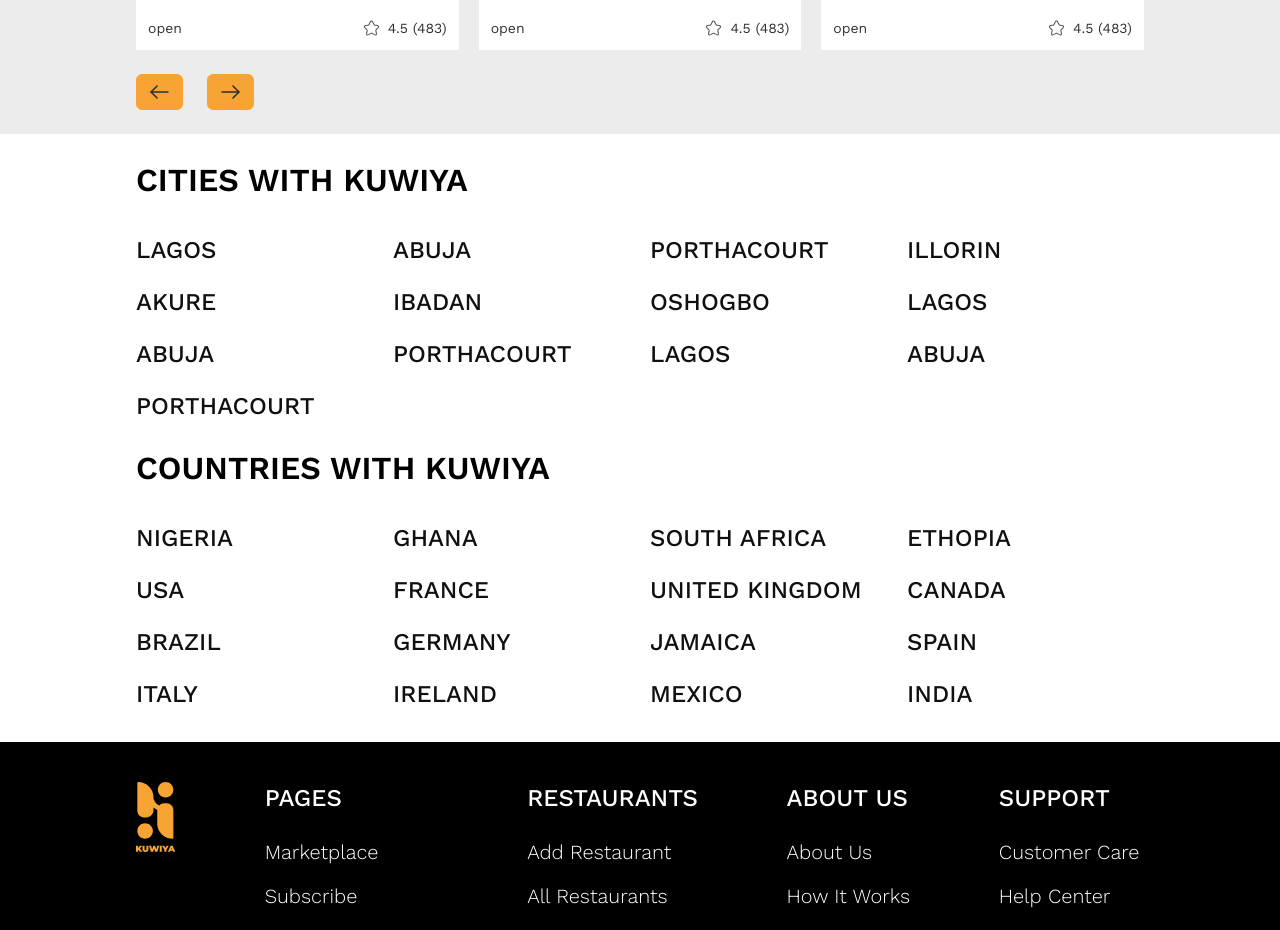
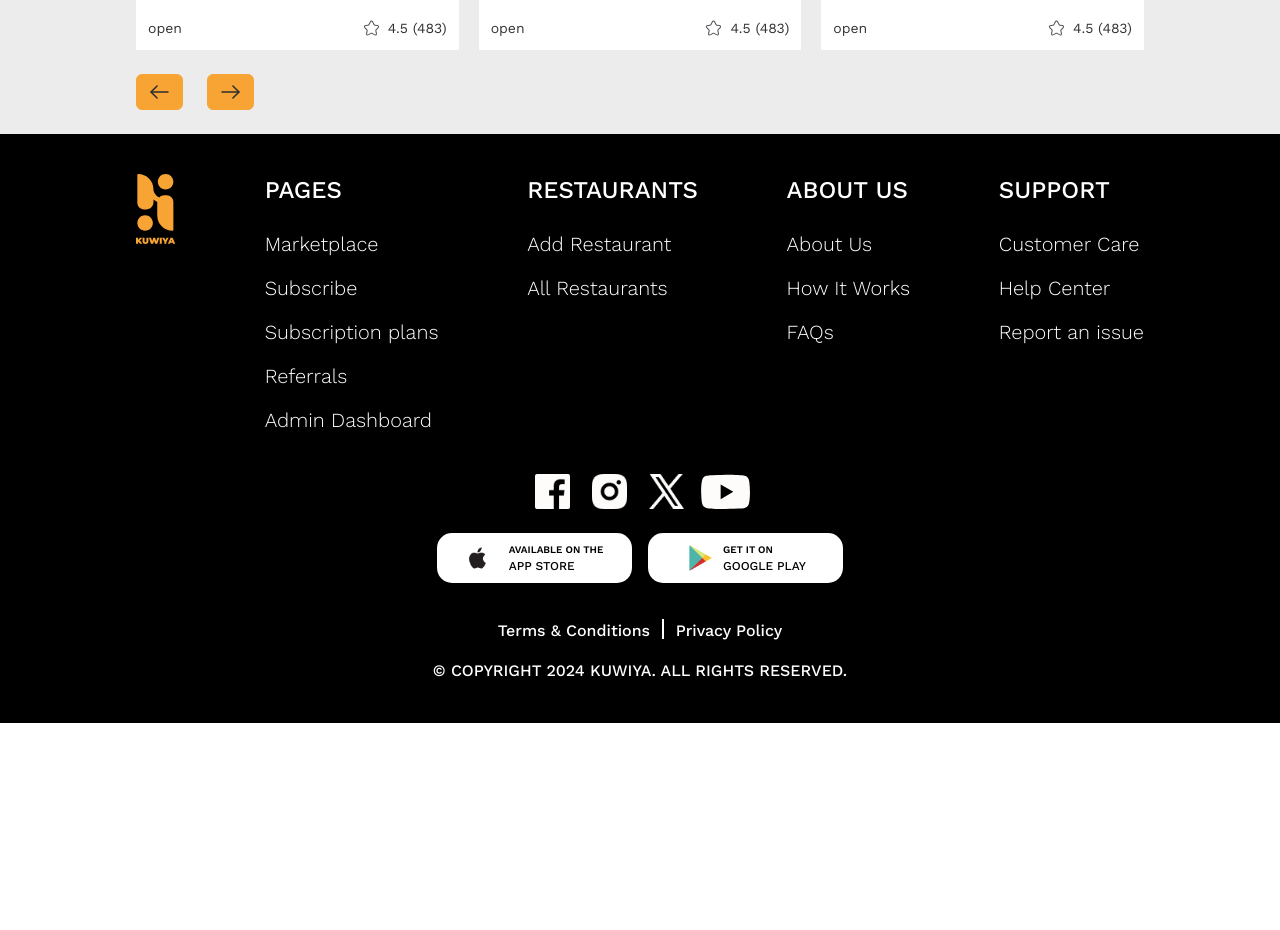
Before and after one commit to kuwiya/kuwiya_frontend, a React (Vite) app: page /marketplace in a window 1280 px wide. Shown: the part 2220-3150 px from the top of the page. After the commit the page ends 2943 px from the top, so only its background shows below. Built offline with nearby package versions, Linux system fonts and the light colour scheme; no server answers.

Commit message:
removal of all cities in marketplace

```diff
--- a/src/pages/marketplace/index.jsx
+++ b/src/pages/marketplace/index.jsx
@@ -77,7 +77,6 @@
 
         <AllRestaurants />
 
-        <CitiesAndCountries />
       </main>
     </>
   );
```
